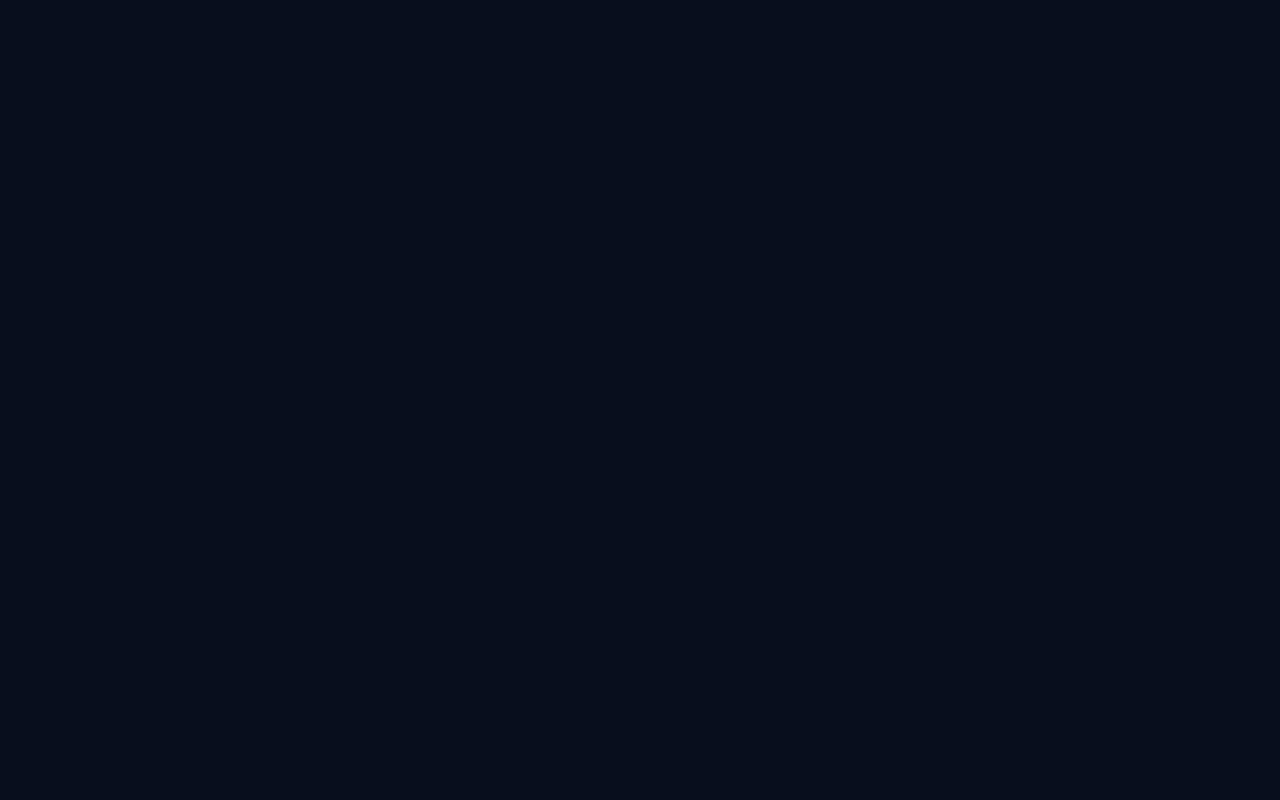
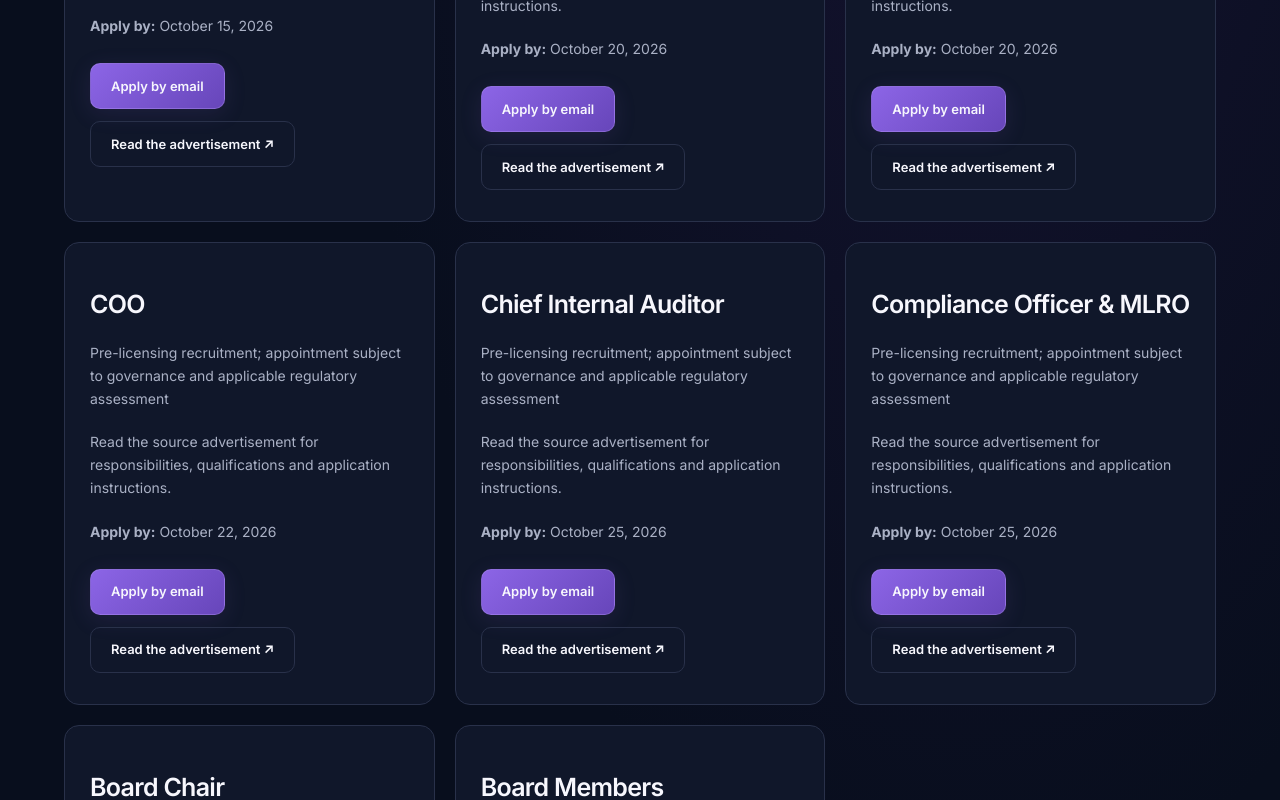
Before and after one commit to citizen-bnk/CitizenBankWebsite, a Next.js app: page /careers in a window 1280 px wide. Before the commit this address had no page. Shown: the part 600-1400 px from the top of the page. Before the commit the page ends 800 px from the top, so only its background shows below. Built offline with nearby package versions, Linux system fonts and the light colour scheme.

Commit message:
Publish consistent Citizen interfaces and guided access

```diff
--- a/app/[...slug]/page.tsx
+++ b/app/[...slug]/page.tsx
@@ -2,7 +2,7 @@ import {notFound,redirect} from 'next/navigation';
 
 import {serviceRoutes,serviceURL} from '@/lib/services';
 const pages:Record<string,{title:string;kicker:string;body:string[]}>={
- about:{title:'A future built around citizens.',kicker:'OUR STORY',body:['Citizen Bank brings customers, investors and institutional leadership into a connected ecosystem. Our focus is a simpler experience, clear responsibilities and a shared Citizen identity.','We are preparing for licensing. Customer banking remains a demonstration while the institutional workspace supports investment participation and governance.']},
+ about:{title:'A future built around citizens.',kicker:'OUR STORY',body:['Citizen Digital Ltd is a Lesotho public company, registration 99073, incorporated on 26 November 2025. Citizen Bank is the proposed institution. Our digital platform brings customers, investors and institutional leadership into a connected ecosystem. Our focus is a simpler experience, clear responsibilities and a shared Citizen identity.','We are preparing for licensing. Customer banking remains a demonstration while the institutional workspace supports investment participation and governance.']},
  services:{title:'Banking that fits your life.',kicker:'CUSTOMER SERVICES',body:['Explore Internet Banking or the Citizen Banking App. Customer account opening and profile maintenance take place in the banking systems.','Banking is currently available for demonstration. Real deposits and banking transactions are not available at the pre-licensing stage.']},
  contact:{title:'Connect with Citizen.',kicker:'CONTACT',body:['Existing investors, shareholders and board members can access their institutional records and updates in Citizen Hub. Customers can manage their banking profile in Internet Banking or the Citizen App.','Public contact details are being finalised. Additional support channels are coming soon.']},
  privacy:{title:'Your information. Your trust.',kicker:'PRIVACY',body:['Profiles and permissions are maintained within the service you use. Citizen Hub manages institutional information; banking systems manage customer activities. Documents are referenced through Google Drive shared links.','The complete privacy notice is being finalised before market launch. Use fictional information when exploring demonstration accounts.']},
--- /dev/null
+++ b/app/careers/page.tsx
@@ -0,0 +1,2 @@
+import {vacancies} from '@/lib/vacancies';
+export default function Careers(){return <section className="section careers-page"><span className="eyebrow">CITIZEN DIGITAL LTD · REG. 99073</span><h1>Build the next chapter with us.</h1><p>Leadership and governance opportunities supporting our pre-licensing preparation and future operations. Appointments follow company governance and applicable regulatory assessment.</p><div className="progress-cards">{vacancies.map(v=><article key={v.title}><h2>{v.title}</h2><p>{v.context}</p><p>Read the source advertisement for responsibilities, qualifications and application instructions.</p><p><strong>Apply by:</strong> {v.deadline}</p><a className="button primary" href={'mailto:'+v.email+'?subject='+encodeURIComponent('Application: '+v.title)}>Apply by email</a><a className="button" href={v.source_link} target="_blank" rel="noopener noreferrer">Read the advertisement ↗</a></article>)}</div><p className="muted">Recruitment management inside Citizen Hub is coming soon. Citizen Bank does not currently carry on banking business.</p></section>;}
--- a/components/Header.tsx
+++ b/components/Header.tsx
@@ -1,4 +1,4 @@
 "use client";
 
 import {useState} from 'react';
-export function Header(){const[open,setOpen]=useState(false);return <header className="site-header"><a href="/" className="brand"><img src="/brand/logo.webp" alt=""/><span>citizen<span className="bank-word"> bank</span></span></a><button className="menu-toggle" aria-label={open?'Close menu':'Open menu'} aria-expanded={open} onClick={()=>setOpen(!open)}>{open?'✕':'☰'}</button><nav className={open?'open':''} aria-label="Main navigation"><a href="/about" onClick={()=>setOpen(false)}>Our story</a><a href="/services" onClick={()=>setOpen(false)}>Banking</a><a href="/invest" onClick={()=>setOpen(false)}>Investors</a><a href="/contact" onClick={()=>setOpen(false)}>Contact</a><a className="button quiet" href="/hub">Citizen Hub ↗</a><a className="button primary" href="/internet-banking">Internet Banking ↗</a></nav></header>;}
+export function Header(){const[open,setOpen]=useState(false);return <header className="site-header"><a href="/" className="brand"><img src="/brand/logo.webp" alt=""/><span>citizen<span className="bank-word"> bank</span></span></a><button className="menu-toggle" aria-label={open?'Close menu':'Open menu'} aria-expanded={open} onClick={()=>setOpen(!open)}>{open?'✕':'☰'}</button><nav className={open?'open':''} aria-label="Main navigation"><a href="/about" onClick={()=>setOpen(false)}>Our story</a><a href="/services" onClick={()=>setOpen(false)}>Banking</a><a href="/invest" onClick={()=>setOpen(false)}>Investors</a><a href="/progress" onClick={()=>setOpen(false)}>Our progress</a><a href="/careers" onClick={()=>setOpen(false)}>Careers</a><a href="/contact" onClick={()=>setOpen(false)}>Contact</a><a className="button quiet" href="/hub">Citizen Hub ↗</a><a className="button primary" href="/internet-banking">Internet Banking ↗</a></nav></header>;}
--- a/lib/services.ts
+++ b/lib/services.ts
@@ -6,5 +6,6 @@ export function serviceURL(service:'hub'|'banking'|'app',path='/'){
  return new URL(path,base).href;
 }
 export const serviceRoutes:Record<string,{service:'hub'|'banking'|'app';path:string}>={
- 'login':{service:'hub',path:'/login'},'auth/sign-in':{service:'hub',path:'/login'},'demo':{service:'hub',path:'/login'},'profile':{service:'hub',path:'/profile'},'invest':{service:'hub',path:'/investors'},'investor-relations':{service:'hub',path:'/investors'},'investor-portal':{service:'hub',path:'/investors'},'my-subscriptions':{service:'hub',path:'/investors'},'board-portal':{service:'hub',path:'/board'},'board':{service:'hub',path:'/board'},'back-office':{service:'hub',path:'/executive'},'admin':{service:'hub',path:'/settings'},'documents':{service:'hub',path:'/documents'},'hub':{service:'hub',path:'/'},'open-account':{service:'banking',path:'/register'},'internet-banking':{service:'banking',path:'/login'},'mobile-banking':{service:'app',path:'/login'}
+ 'licensing':{service:'hub',path:'/licensing'},'review':{service:'hub',path:'/review'},
+ 'login':{service:'hub',path:'/login'},'auth/sign-in':{service:'hub',path:'/login'},'demo':{service:'hub',path:'/login'},'profile':{service:'hub',path:'/profile'},'invest':{service:'hub',path:'/opportunities'},'investor-relations':{service:'hub',path:'/investors'},'investor-portal':{service:'hub',path:'/investors'},'my-subscriptions':{service:'hub',path:'/investors'},'board-portal':{service:'hub',path:'/board'},'board':{service:'hub',path:'/board'},'back-office':{service:'hub',path:'/executive'},'admin':{service:'hub',path:'/settings'},'documents':{service:'hub',path:'/documents'},'hub':{service:'hub',path:'/'},'open-account':{service:'banking',path:'/register'},'internet-banking':{service:'banking',path:'/login'},'mobile-banking':{service:'app',path:'/login'}
 };
--- /dev/null
+++ b/lib/vacancies.ts
@@ -0,0 +1,58 @@
+export const vacancies=[
+  {
+    "title": "CEO",
+    "source_link": "https://drive.google.com/file/d/1IKitiu1E6FWVhqNR--7Ud1YrqI6Vczk4/view",
+    "deadline": "October 15, 2026",
+    "context": "Succession / replacement across pre- and post-licensing phases",
+    "email": "recruitment@citizendigital.ls"
+  },
+  {
+    "title": "CFO",
+    "source_link": "https://drive.google.com/file/d/1S5pokr1KUK4JiQiIDNfJQiig17BqVlCO/view",
+    "deadline": "October 20, 2026",
+    "context": "Pre-licensing recruitment; appointment subject to governance and applicable regulatory assessment",
+    "email": "recruitment@citizendigital.ls"
+  },
+  {
+    "title": "CRO",
+    "source_link": "https://drive.google.com/file/d/1Qp1R4snxyJkWrEOAjiVPRY3G5KYeYf9v/view",
+    "deadline": "October 20, 2026",
+    "context": "Pre-licensing recruitment; appointment subject to governance and applicable regulatory assessment",
+    "email": "recruitment@citizendigital.ls"
+  },
+  {
+    "title": "COO",
+    "source_link": "https://drive.google.com/file/d/1C3c0VqmiVkXPKHB-4vKFN2yYOKTfLO_s/view",
+    "deadline": "October 22, 2026",
+    "context": "Pre-licensing recruitment; appointment subject to governance and applicable regulatory assessment",
+    "email": "recruitment@citizendigital.ls"
+  },
+  {
+    "title": "Chief Internal Auditor",
+    "source_link": "https://drive.google.com/file/d/1cvUMNbxWzs2uzrAgwQ-2ridF4UiKX74m/view",
+    "deadline": "October 25, 2026",
+    "context": "Pre-licensing recruitment; appointment subject to governance and applicable regulatory assessment",
+    "email": "recruitment@citizendigital.ls"
+  },
+  {
+    "title": "Compliance Officer & MLRO",
+    "source_link": "https://drive.google.com/file/d/1NJcJ3TimwLIO6ezHObMLAvOho5LrjuY5/view",
+    "deadline": "October 25, 2026",
+    "context": "Pre-licensing recruitment; appointment subject to governance and applicable regulatory assessment",
+    "email": "recruitment@citizendigital.ls"
+  },
+  {
+    "title": "Board Chair",
+    "source_link": "https://drive.google.com/file/d/1kNx6_4gCuazecd0_ni_BHj_awShsbnob/view",
+    "deadline": "November 5, 2026",
+    "context": "Succession / replacement across pre- and post-licensing phases",
+    "email": "recruitment@citizendigital.ls"
+  },
+  {
+    "title": "Board Members",
+    "source_link": "https://drive.google.com/file/d/14UEG6_Q-C-rvoQ1iujPtAroMnyApMEpe/view",
+    "deadline": "November 5, 2026",
+    "context": "Pre-licensing recruitment; appointment subject to governance and applicable regulatory assessment",
+    "email": "recruitment@citizendigital.ls"
+  }
+];
```
Also changed, not shown: app/page.tsx (+1 -1 lines), app/progress/page.tsx (added, +2 -0 lines), app/globals.css, 1 other file (tests, documents, lock files or other folders).
